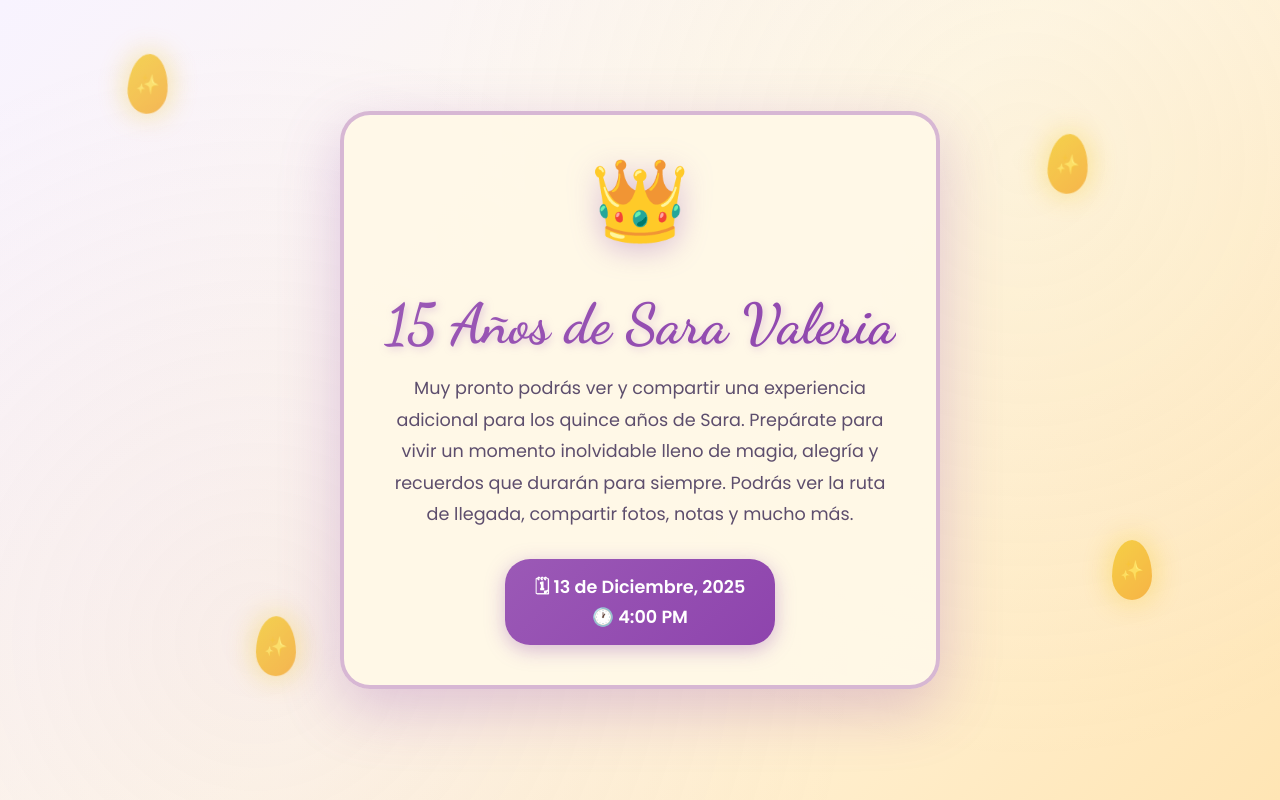
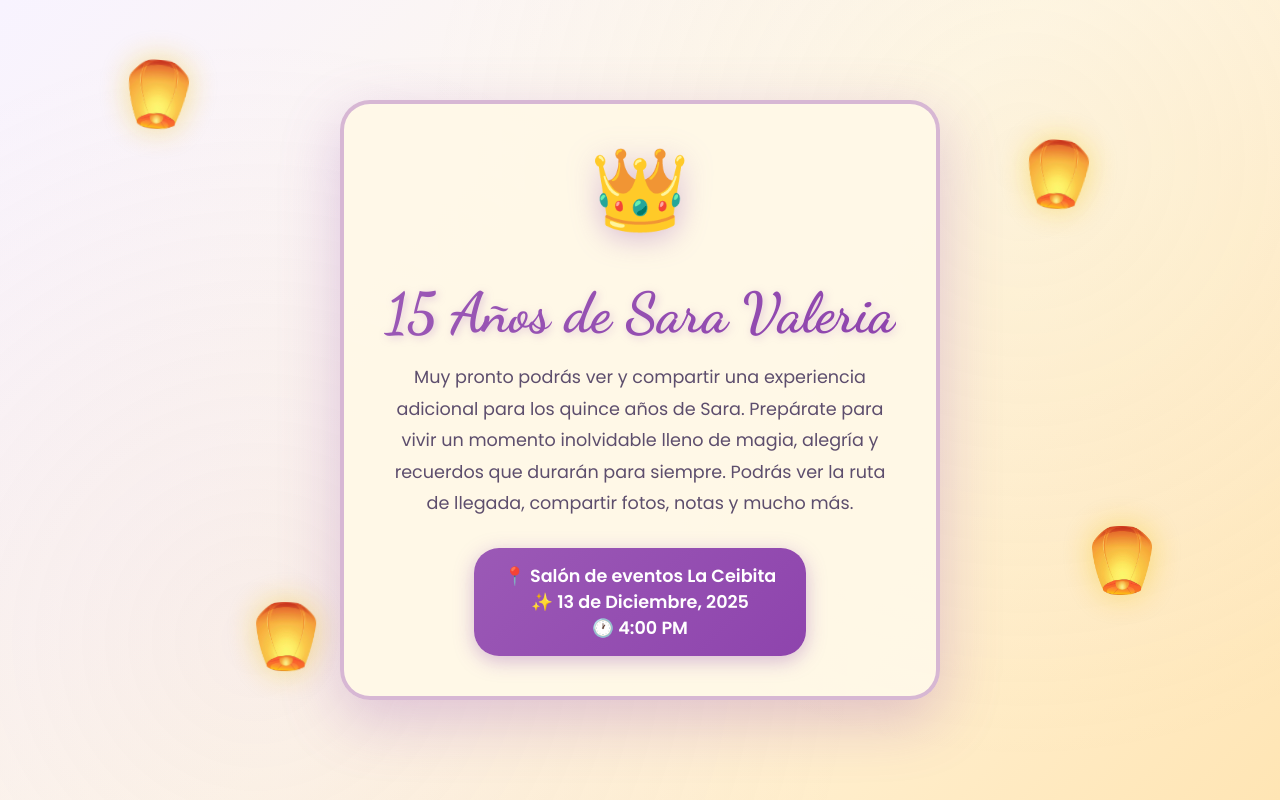
Before and after one commit to Zwartmit/15-Sara, a website: page proximamente.html in a window 1280 px wide. Drawn offline with Linux system fonts and the light colour scheme.

Commit message:
v1.1 (Linternas)

```diff
--- a/proximamente.html
+++ b/proximamente.html
@@ -37,8 +37,9 @@
       display: flex;
       align-items: center;
       justify-content: center;
-      overflow: hidden;
+      overflow: auto;
       position: relative;
+      padding: 20px 0;
     }
 
     /* Decoración de fondo - Flores flotantes */
@@ -59,44 +60,37 @@
     /* Linternas flotantes */
     .lantern {
       position: absolute;
-      width: 40px;
-      height: 60px;
-      background: linear-gradient(135deg, var(--gold), var(--accent));
-      border-radius: 50% 50% 50% 50% / 60% 60% 40% 40%;
-      box-shadow: 0 0 30px rgba(241, 196, 15, 0.6);
+      width: 60px;
+      height: 80px;
+      background-image: url('assets/linterna.png');
+      background-size: contain;
+      background-repeat: no-repeat;
+      background-position: center;
+      filter: drop-shadow(0 0 15px rgba(241, 196, 15, 0.5));
       animation: float-lantern 8s ease-in-out infinite;
-      opacity: 0.7;
+      opacity: 0.9;
       z-index: 20;
     }
 
-    .lantern::after {
-      content: '✨';
-      position: absolute;
-      top: 50%;
-      left: 50%;
-      transform: translate(-50%, -50%);
-      font-size: 1.2rem;
-    }
-
-    .lantern:nth-child(1) {
+    .lantern-1 {
       top: 10%;
       left: 10%;
       animation-delay: 0s;
     }
 
-    .lantern:nth-child(2) {
+    .lantern-2 {
       top: 20%;
       right: 15%;
       animation-delay: 2s;
     }
 
-    .lantern:nth-child(3) {
+    .lantern-3 {
       bottom: 15%;
       left: 20%;
       animation-delay: 4s;
     }
 
-    .lantern:nth-child(4) {
+    .lantern-4 {
       bottom: 25%;
       right: 10%;
       animation-delay: 6s;
@@ -230,20 +224,26 @@
       }
 
       .lantern {
-        width: 30px;
-        height: 45px;
+        width: 45px;
+        height: 60px;
         z-index: 20;
-        opacity: 0.6;
+        opacity: 0.8;
+      }
+
+      /* Ajustar posición de la tercera linterna en móviles */
+      .lantern-3 {
+        bottom: 5%;
+        left: 15%;
       }
     }
   </style>
 </head>
 <body>
   <!-- Linternas flotantes -->
-  <div class="lantern"></div>
-  <div class="lantern"></div>
-  <div class="lantern"></div>
-  <div class="lantern"></div>
+  <div class="lantern lantern-1"></div>
+  <div class="lantern lantern-2"></div>
+  <div class="lantern lantern-3"></div>
+  <div class="lantern lantern-4"></div>
 
   <!-- Contenedor principal -->
   <div class="coming-soon-container">
@@ -258,7 +258,9 @@
     </p>
 
     <div class="event-date">
-      🗓 13 de Diciembre, 2025
+      📍 Salón de eventos La Ceibita
+      <br>
+      ✨ 13 de Diciembre, 2025
       <br>
       🕐 4:00 PM
     </div>
```
Also changed, not shown: assets/linterna.png (added).
